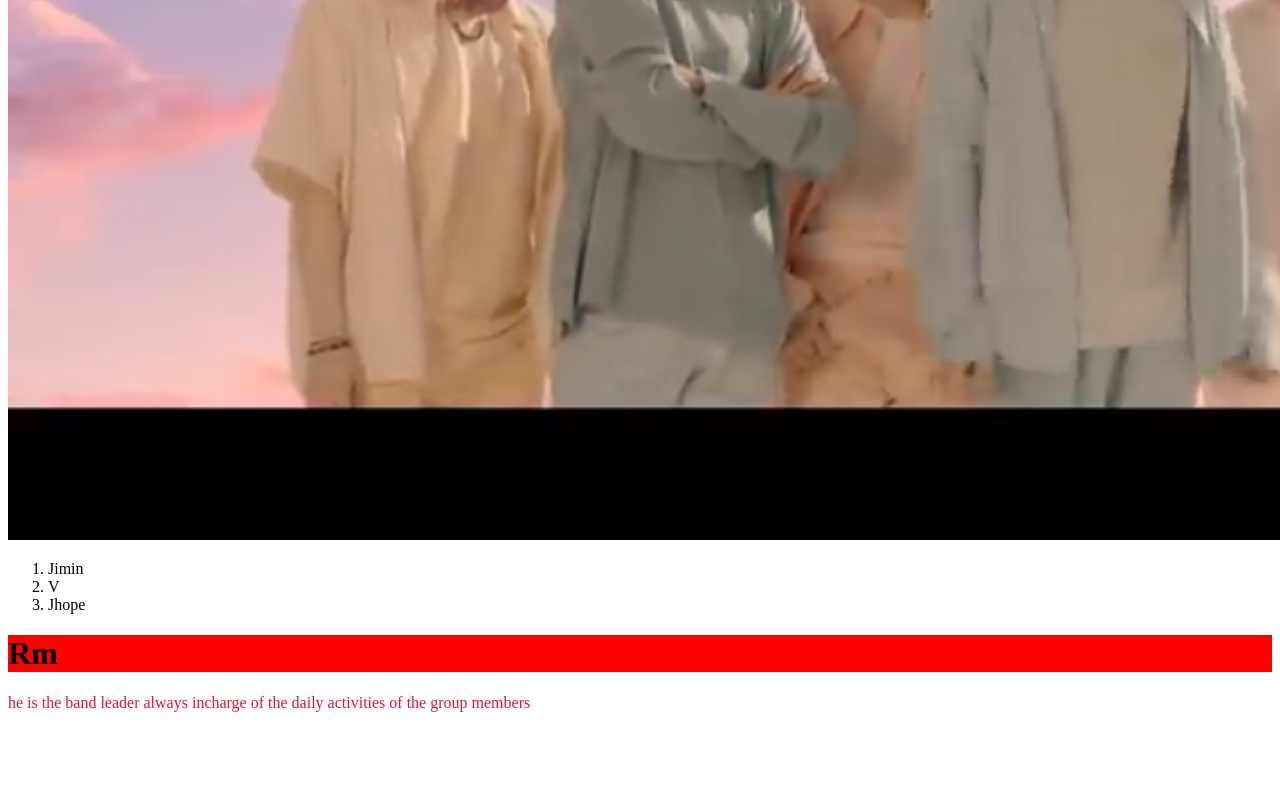
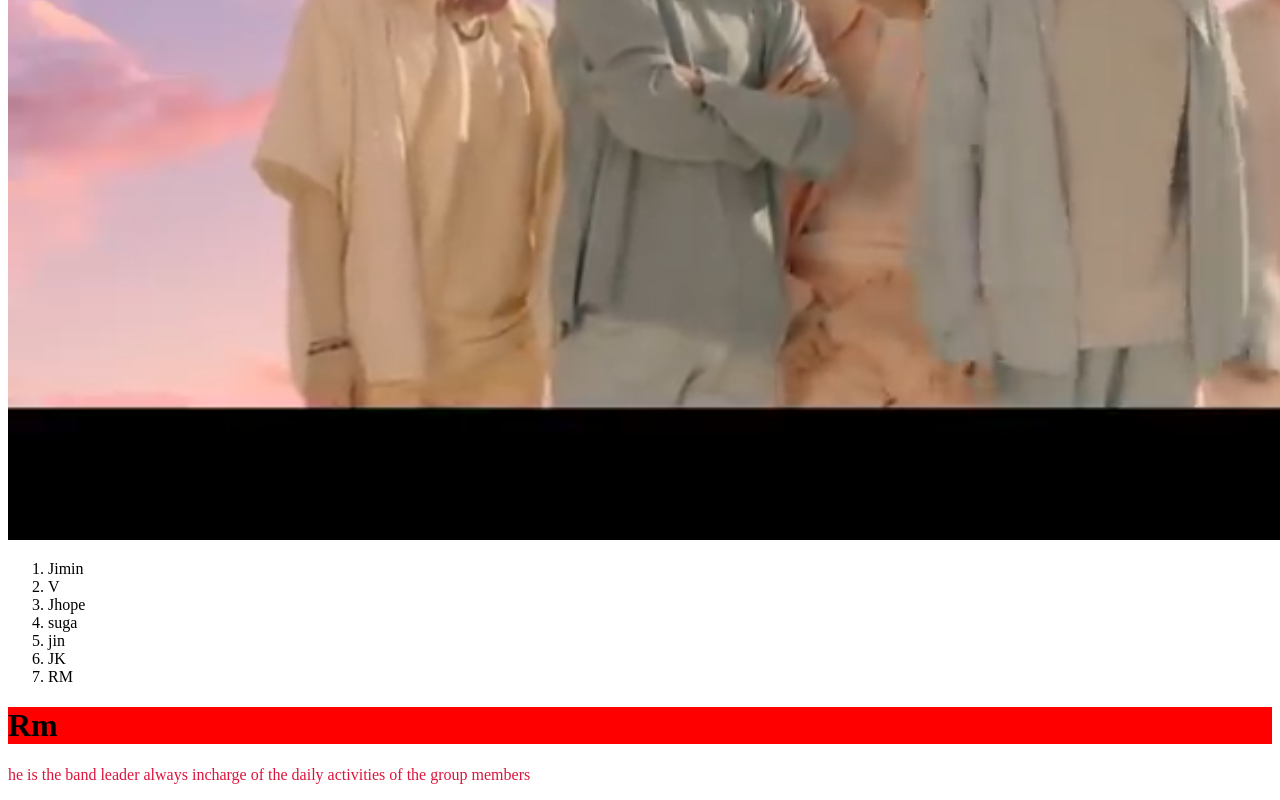
Before and after one commit to hamida-mstafa/fev-band, a plain HTML site: page index.html in a window 1280 px wide. Shown: the part 620-1420 px from the top of the page. Before the commit the page ends 1348 px from the top, so only its background shows below. Drawn offline with Linux system fonts and the light colour scheme.

Commit message:
add the band mates name

```diff
--- a/index.html
+++ b/index.html
@@ -11,6 +11,10 @@
         <li>Jimin</li>
         <li>V</li>
         <li>Jhope</li>
+        <li>suga</li>
+        <li>jin</li>
+        <li>JK</li>
+        <li>RM</li>
     </ol>
     <div>
         <h1>Rm</h1>
```
